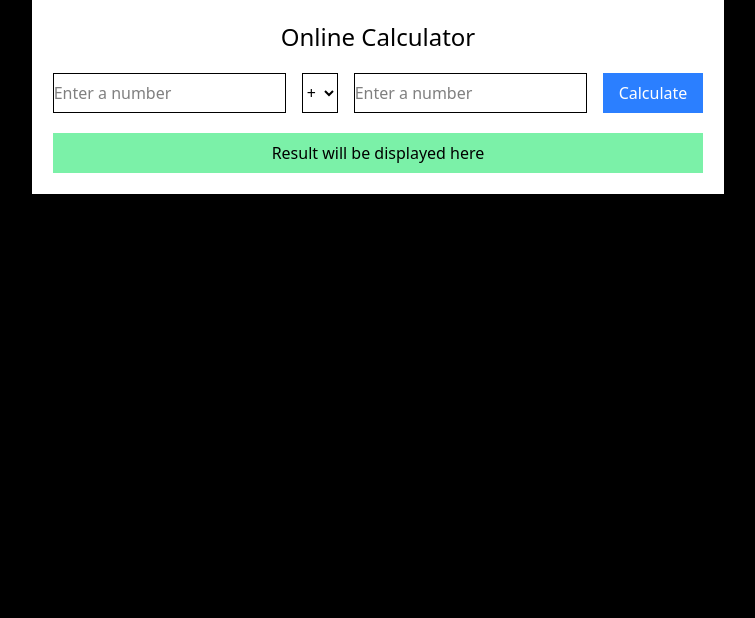
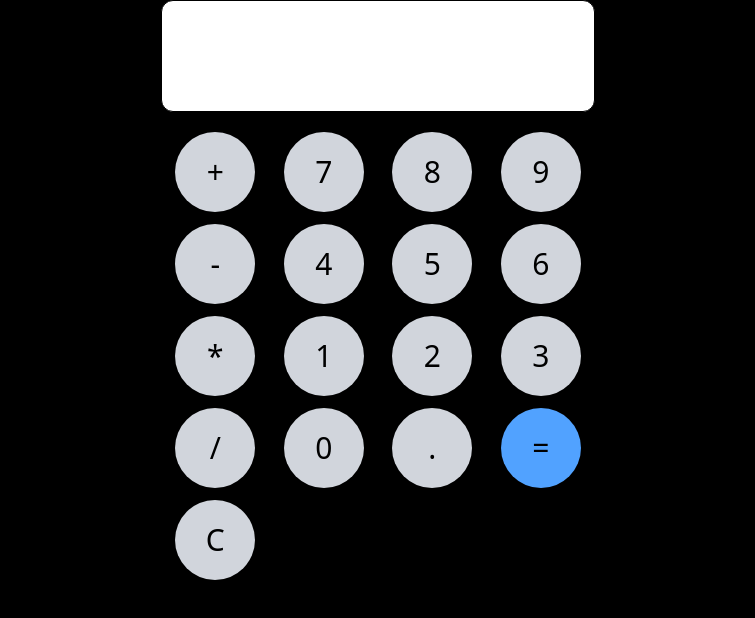
Before and after one commit to Jakeeeey/calculator-vue, a Vue app: page / in a window 1280 px wide. Shown: the top 618 px of the page, without its empty margins (262-1017 px from the left). Built offline with nearby package versions, Linux system fonts and the light colour scheme.

Commit message:
second commmit

```diff
--- a/src/App.vue
+++ b/src/App.vue
@@ -1,60 +1,149 @@
 <script setup>
 import { ref } from "vue";
 
-let firstNumber = ref();
-let secondNumber = ref();
-let operator = ref("+");
-let result = ref();
-let resultText = ref("");
+let input = ref();
+/* const add = "+"
+const minus = "-"
+const subtract = "-"
+const divide = "/"
+const one = 1
+const two = 2
+const three = 3
+const four = 4
+const five = 5
+const six = 6
+const seven = 7
+const eight = 8
+const nine = 9
+const zero = 0 */
 
-const calculate = () => {
-  if(operator.value === "+"){
-    result.value = parseFloat(firstNumber.value) + parseFloat(secondNumber.value)
-    resultText.value = "Result: " + result.value
-  }if(operator.value === "-"){
-    result.value = parseFloat(firstNumber.value) - parseFloat(secondNumber.value)
-    resultText.value = "Result: " + result.value
-  }if(operator.value === "*"){
-    result.value = parseFloat(firstNumber.value) * parseFloat(secondNumber.value)
-    resultText.value = "Result: " + result.value
-  }if(operator.value === "%"){
-    result.value = parseFloat(firstNumber.value) % parseFloat(secondNumber.value)
-    resultText.value = "Result: " + result.value
+function appendValue(val) {
+  input.value += val;
+}
+
+function evaluate() {
+  try {
+    input.value = eval(input.value);
+  } catch (err) {
+    result.value = "Error";
   }
-};
+}
+
+function clear() {
+  input.value = "";
+}
 </script>
 
 <template>
-  <div class="bg-black min-h-screen w-screen">
+  <div class="bg-black min-h-screen">
     <div class="flex justify-center">
-      <div class="border border-white p-5 bg-white space-y-5">
-        <h1 class="text-2xl text-center">Online Calculator</h1>
-        <form @submit.prevent class="flex flex-wrap flex-row gap-4">
+      <div class="">
+        <form @submit.prevent>
           <input
             type="text"
-            v-model="firstNumber"
-            class="border"
-            placeholder="Enter a number"
+            v-model="input"
+            readonly
+            class="border w-full h-28 mb-5 text-3xl bg-white rounded-xl"
           />
-          <select v-model="operator" id="operator" class="border">
-            <option value="+" selected>+</option>
-            <option value="-">-</option>
-            <option value="*">*</option>
-            <option value="%">%</option>
-          </select>
-          <input
-            type="text"
-            v-model="secondNumber"
-            class="border"
-            placeholder="Enter a number"
-          />
-          <button class="px-4 py-2 bg-blue-500 text-white cursor-pointer" @click="calculate">
-            Calculate
-          </button>
+          <div class="grid grid-cols-4 justify-items-center gap-y-3">
+            <button
+              @click="appendValue('+')"
+              class="rounded-full size-20 bg-gray-300 text-3xl"
+            >
+              +
+            </button>
+            <button
+              @click="appendValue('7')"
+              class="rounded-full size-20 bg-gray-300 text-3xl"
+            >
+              7
+            </button>
+            <button
+              @click="appendValue('8')"
+              class="rounded-full size-20 bg-gray-300 text-3xl"
+            >
+              8
+            </button>
+            <button
+              @click="appendValue('9')"
+              class="rounded-full size-20 bg-gray-300 text-3xl"
+            >
+              9
+            </button>
+            <button
+              @click="appendValue('-')"
+              class="rounded-full size-20 bg-gray-300 text-3xl"
+            >
+              -
+            </button>
+            <button
+              @click="appendValue('4')"
+              class="rounded-full size-20 bg-gray-300 text-3xl"
+            >
+              4
+            </button>
+            <button
+              @click="appendValue('5')"
+              class="rounded-full size-20 bg-gray-300 text-3xl"
+            >
+              5
+            </button>
+            <button
+              @click="appendValue('6')"
+              class="rounded-full size-20 bg-gray-300 text-3xl"
+            >
+              6
+            </button>
+            <button
+              @click="appendValue('*')"
+              class="rounded-full size-20 bg-gray-300 text-3xl"
+            >
+              *
+            </button>
+            <button
+              @click="appendValue('1')"
+              class="rounded-full size-20 bg-gray-300 text-3xl"
+            >
+              1
+            </button>
+            <button
+              @click="appendValue('2')"
+              class="rounded-full size-20 bg-gray-300 text-3xl"
+            >
+              2
+            </button>
+            <button
+              @click="appendValue('3')"
+              class="rounded-full size-20 bg-gray-300 text-3xl"
+            >
+              3
+            </button>
+            <button
+              @click="appendValue('/')"
+              class="rounded-full size-20 bg-gray-300 text-3xl"
+            >
+              /
+            </button>
+            <button
+              @click="appendValue('0')"
+              class="rounded-full size-20 bg-gray-300 text-3xl"
+            >
+              0
+            </button>
+            <button
+              @click="appendValue('.')"
+              class="rounded-full size-20 bg-gray-300 text-3xl"
+            >
+              .
+            </button>
+            <button @click="evaluate()" class="rounded-full size-20 bg-blue-400 text-3xl">
+              =
+            </button>
+            <button @click="clear()" class="rounded-full size-20 bg-gray-300 text-3xl">
+              C
+            </button>
+          </div>
         </form>
-        <p class="bg-green-300 text-center py-2" id="resultText">
-          {{ resultText ? resultText : 'Result will be displayed here' }}
-        </p>
       </div>
     </div>
   </div>
--- /dev/null
+++ b/src/App1.vue
@@ -0,0 +1,62 @@
+<script setup>
+import { ref } from "vue";
+
+let firstNumber = ref();
+let secondNumber = ref();
+let operator = ref("+");
+let result = ref();
+let resultText = ref("");
+
+const calculate = () => {
+  if(operator.value === "+"){
+    result.value = parseFloat(firstNumber.value) + parseFloat(secondNumber.value)
+    resultText.value = "Result: " + result.value
+  }if(operator.value === "-"){
+    result.value = parseFloat(firstNumber.value) - parseFloat(secondNumber.value)
+    resultText.value = "Result: " + result.value
+  }if(operator.value === "*"){
+    result.value = parseFloat(firstNumber.value) * parseFloat(secondNumber.value)
+    resultText.value = "Result: " + result.value
+  }if(operator.value === "/"){
+    result.value = parseFloat(firstNumber.value) / parseFloat(secondNumber.value)
+    resultText.value = "Result: " + result.value
+  }
+};
+</script>
+
+<template>
+  <div class="bg-black min-h-screen w-screen">
+    <div class="flex justify-center">
+      <div class="border border-white p-5 bg-white space-y-5">
+        <h1 class="text-2xl text-center">Online Calculator</h1>
+        <form @submit.prevent class="flex flex-wrap flex-row gap-4">
+          <input
+            type="text"
+            v-model="firstNumber"
+            class="border"
+            placeholder="Enter a number"
+            readonly
+          />
+          <select v-model="operator" id="operator" class="border">
+            <option value="+" selected>+</option>
+            <option value="-">-</option>
+            <option value="*">*</option>
+            <option value="/">/</option>
+          </select>
+          <input
+            type="text"
+            v-model="secondNumber"
+            class="border"
+            placeholder="Enter a number"
+          />
+          <button class="px-4 py-2 bg-blue-500 text-white cursor-pointer" @click="calculate">
+            Calculate
+          </button>
+        </form>
+        <p class="bg-green-300 text-center py-2" id="resultText">
+          {{ resultText ? resultText : 'Result will be displayed here' }}
+        </p>
+      </div>
+    </div>
+  </div>
+</template>
```
